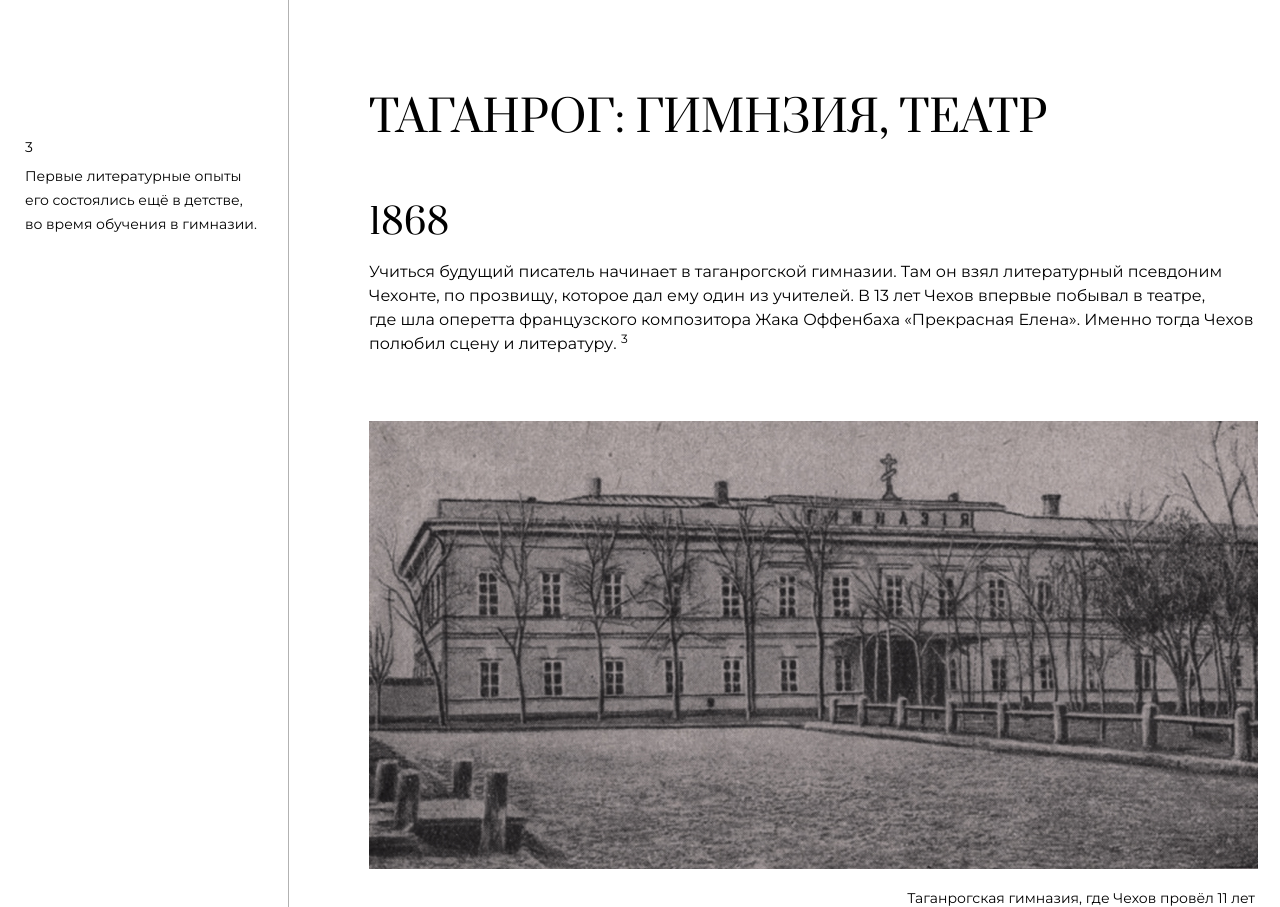
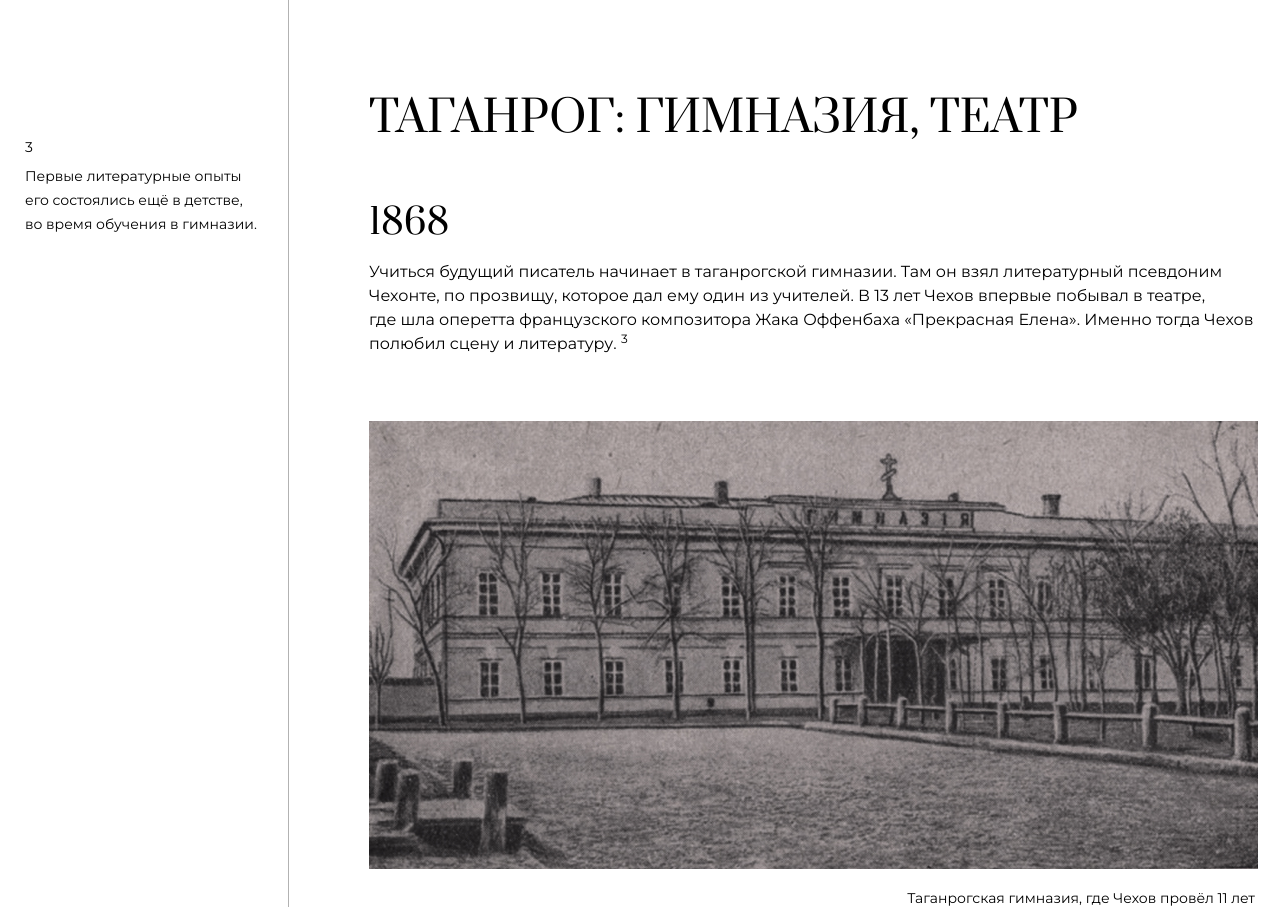
Before and after one commit to Leeralim/Chekhov-longread, a plain HTML site: page index.html in a window 1280 px wide. Shown: the part 2497-3404 px from the top of the page. Drawn offline with Linux system fonts and the light colour scheme.

Commit message:
Update index.html

```diff
--- a/index.html
+++ b/index.html
@@ -117,7 +117,7 @@
                         </aside>
 
                         <div class="taganrog__content-text">
-                            <h3 class="taganrog-title">таганрог: гимнзия, театр</h3>
+                            <h3 class="taganrog-title">таганрог: гимназия, театр</h3>
                             <div class="taganrog-text__year">
                                 <h4 class="taganrog-year">1868</h4>
                                 <p class="taganrog-text">Учиться будущий писатель начинает в таганрогской гимназии. Там он взял литературный псевдоним Чехонте, по прозвищу, которое дал ему один из учителей. В 13 лет Чехов впервые побывал в театре, где шла оперетта французского композитора Жака Оффенбаха «Прекрасная Елена». Именно тогда Чехов полюбил сцену и литературу. <sup>3</sup></p>
```
